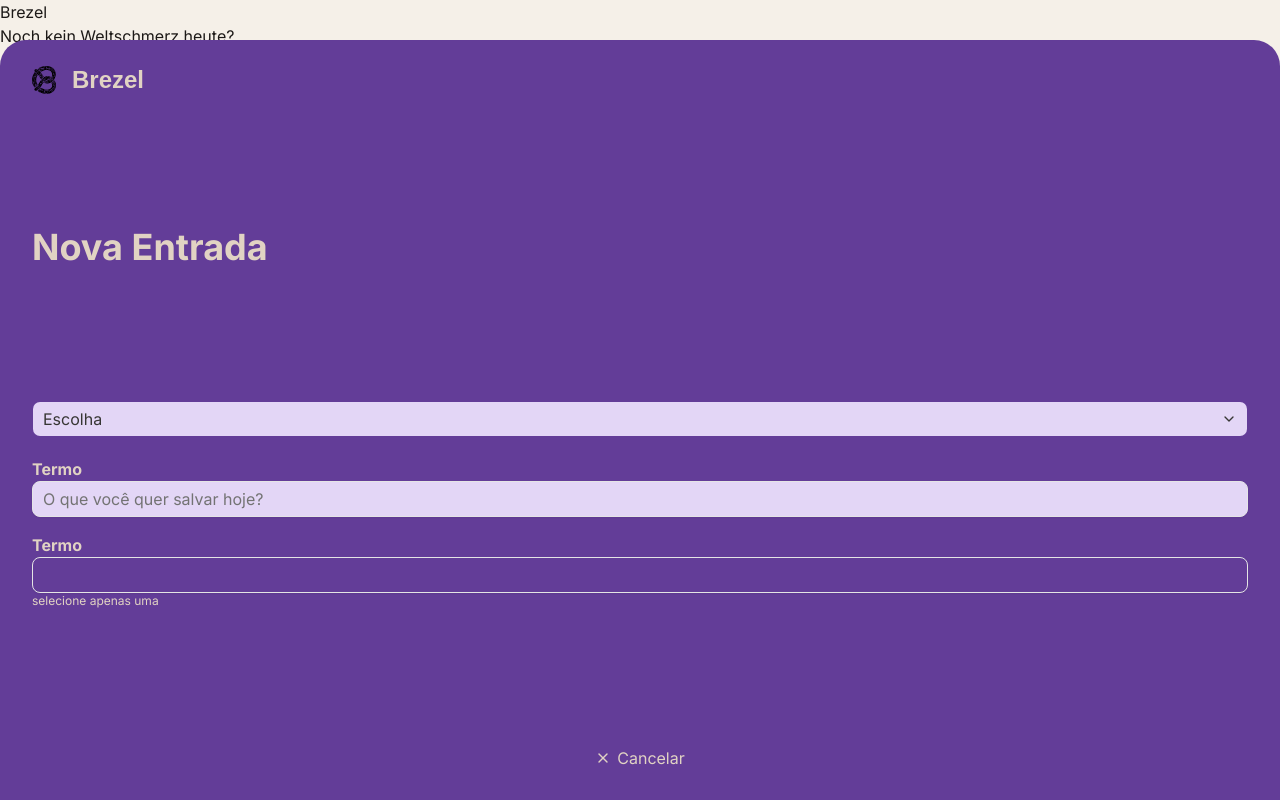
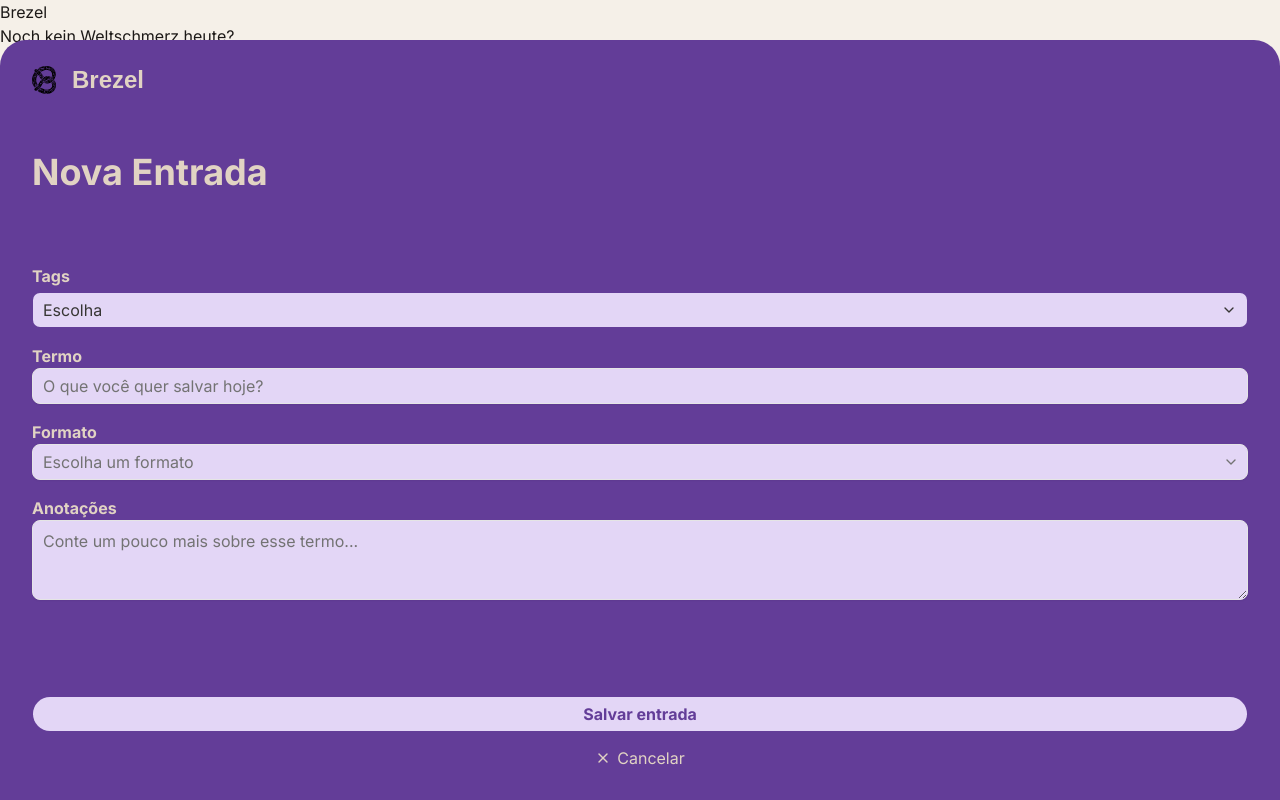
Before and after one commit to joaolavelino/brezel, a Next.js app: page / in a window 1280 px wide. Both pictures are taken after a click on the button "Captura". Built offline with nearby package versions, Linux system fonts and the light colour scheme; a web font is replaced by a local one.

Commit message:
feat: add CaptureForm with RHF, Zod, duplicate detection, and tag combobox

```diff
--- a/src/components/Chip.tsx
+++ b/src/components/Chip.tsx
@@ -15,7 +15,7 @@ export function Chip({
       type="button"
       onClick={(e) => {
         e.stopPropagation();
-        onDelete && onDelete();
+        if (onDelete) onDelete();
       }}
       style={{
         backgroundColor: color ? color : undefined,
--- a/src/components/FieldWrapper.tsx
+++ b/src/components/FieldWrapper.tsx
@@ -1,4 +1,5 @@
 import { ReactNode } from "react";
+import { motion } from "framer-motion";
 
 interface FieldWrapperProps {
   inputId: string;
@@ -14,7 +15,7 @@ export function FieldWrapper({
   inputId,
 }: FieldWrapperProps) {
   return (
-    <div className="flex flex-col items-start">
+    <motion.div className="flex flex-col items-start w-full">
       <label htmlFor={inputId} className="font-bold">
         {label}
       </label>
@@ -26,6 +27,6 @@ export function FieldWrapper({
           </p>
         )}
       </div>
-    </div>
+    </motion.div>
   );
 }
--- a/src/components/TagCombobox.tsx
+++ b/src/components/TagCombobox.tsx
@@ -3,7 +3,7 @@ import { Tag } from "@/generated/prisma/client";
 import { useMemo, useState } from "react";
 import { Popover, PopoverContent, PopoverTrigger } from "./ui/popover";
 import { Button } from "./ui/button";
-import { ChevronDown, ChevronUp, X } from "lucide-react";
+import { ChevronDown, ChevronUp, EraserIcon, X } from "lucide-react";
 import {
   Command,
   CommandEmpty,
@@ -19,14 +19,9 @@ import { AnimatePresence, motion } from "framer-motion";
 interface TagComboboxProps {
   value: Tag[];
   onChange: (tags: Tag[]) => void;
-  errorMessage?: string;
 }
 
-export function TagCombobox({
-  onChange,
-  value,
-  errorMessage,
-}: TagComboboxProps) {
+export function TagCombobox({ onChange, value }: TagComboboxProps) {
   const [isOpen, setIsOpen] = useState(false);
   const [query, setQuery] = useState("");
 
@@ -61,9 +56,9 @@ export function TagCombobox({
     !tags.some((t) => t.name.toLowerCase() === query.toLowerCase());
 
   return (
-    <div className="space-y-1">
-      <div className="flex gap-1 flex-wrap">
-        <AnimatePresence>
+    <motion.div className="space-y-1 w-full">
+      <motion.div className="flex gap-1 flex-wrap">
+        <AnimatePresence mode="popLayout">
           {value.map((el) => (
             <motion.div
               key={el.id}
@@ -87,7 +82,7 @@ export function TagCombobox({
             </motion.div>
           ))}
         </AnimatePresence>
-      </div>
+      </motion.div>
       <Popover open={isOpen} onOpenChange={setIsOpen}>
         <PopoverTrigger asChild>
           <Button
@@ -100,16 +95,22 @@ export function TagCombobox({
 
         <PopoverContent>
           <Command>
-            <div className="flex items-center gap-4">
+            <motion.div className="flex items-center gap-4 w-full mb-2">
               <CommandInput
                 value={query}
                 placeholder="Pesquise por uma tag"
                 onValueChange={(value) => setQuery(value)}
               />
-              <Button variant="ghost" size="icon" onClick={() => setQuery("")}>
-                Limpar
-              </Button>
-            </div>
+              {query.length > 0 && (
+                <Button
+                  variant="ghost"
+                  size="icon"
+                  onClick={() => setQuery("")}
+                >
+                  <EraserIcon />
+                </Button>
+              )}
+            </motion.div>
             <CommandList className="space-y-2">
               <CommandEmpty>Nenhuma tag encontrada</CommandEmpty>
               <CommandGroup>
@@ -137,13 +138,6 @@ export function TagCombobox({
           </Command>
         </PopoverContent>
       </Popover>
-      <div className="min-h-4">
-        {errorMessage && (
-          <p aria-live="polite" className="text-xs">
-            {errorMessage}
-          </p>
-        )}
-      </div>
-    </div>
+    </motion.div>
   );
 }
--- a/src/components/footerTabs.tsx/CaptureContent.tsx
+++ b/src/components/footerTabs.tsx/CaptureContent.tsx
@@ -2,6 +2,7 @@ import { Star, X } from "lucide-react";
 import { Button } from "../ui/button";
 import Image from "next/image";
 import { CaptureForm } from "../forms/capture";
+import { AnimatePresence, motion } from "framer-motion";
 
 interface CaptureProps {
   isCaptureMode: boolean;
@@ -52,12 +53,25 @@ export function CaptureContent({
             </div>
             <h1 className="font-brand font-bold text-2xl">Brezel</h1>
           </div>
-          <h2 className="text-4xl font-bold">Nova Entrada</h2>
-          <CaptureForm />
-          <Button variant="ghost" className="w-full" onClick={toggleCapture}>
-            <X />
-            Cancelar
-          </Button>
+          <AnimatePresence>
+            <motion.div layout className="flex flex-col items-start w-full">
+              <h2 className="text-4xl font-bold">Nova Entrada</h2>
+              <motion.div
+                layout
+                className="flex flex-col mb-2  min-h-135 justify-end w-full"
+              >
+                <CaptureForm />
+              </motion.div>
+              <Button
+                variant="ghost"
+                className="w-full"
+                onClick={toggleCapture}
+              >
+                <X />
+                Cancelar
+              </Button>
+            </motion.div>
+          </AnimatePresence>
         </div>
       )}
     </>
--- a/src/components/footerTabs.tsx/SearchContent.tsx
+++ b/src/components/footerTabs.tsx/SearchContent.tsx
@@ -5,7 +5,6 @@ import { Button } from "../ui/button";
 import { Input } from "../ui/input";
 import { tagsMock } from "@/data/_mock-data/tags";
 import { entriesMock } from "@/data/_mock-data/entries";
-import { getContrastColor } from "@/lib/utils/getContrastColor";
 import { useEntrySearch } from "@/hooks/useEntrySearch";
 import { motion, AnimatePresence } from "framer-motion";
 import { containerVariants, itemVariants } from "@/animations/staggered";
@@ -35,7 +34,7 @@ export function SearchContent({
   } = useEntrySearch(entriesMock);
 
   const incompleteEntriesAmount = entriesMock.filter(
-    (el) => el.definitions.length == 0
+    (el) => el.definitions.length == 0,
   ).length;
 
   //mock data
--- a/src/components/footerTabs.tsx/index.tsx
+++ b/src/components/footerTabs.tsx/index.tsx
@@ -33,7 +33,7 @@ export function FooterTabs() {
   };
 
   return (
-    <div className="fixed w-full bottom-0">
+    <motion.div layout className="fixed w-full bottom-0">
       <AnimatePresence>
         {hasEntries && (
           <motion.div
@@ -103,6 +103,6 @@ export function FooterTabs() {
           />
         </motion.div>
       </AnimatePresence>
-    </div>
+    </motion.div>
   );
 }
--- a/src/components/forms/capture.tsx
+++ b/src/components/forms/capture.tsx
@@ -1,15 +1,28 @@
-import { FieldWrapper } from "../FieldWrapper";
-import { Input } from "../ui/input";
+import { entryFormLabels } from "@/constants/entries";
+import { entriesMock } from "@/data/_mock-data/entries";
+import { Prisma } from "@/generated/prisma/client";
+import { EntryForm } from "@/generated/prisma/enums";
+import { useDebouncer } from "@/hooks/useDebouncer";
+import { normalizeTerm } from "@/lib/normalize-term";
+import { zodResolver } from "@hookform/resolvers/zod";
+import { motion } from "framer-motion";
+import { AlertTriangle } from "lucide-react";
+import { useEffect, useState } from "react";
 import { Controller, useForm } from "react-hook-form";
 import z from "zod";
-import { EntryForm } from "@/generated/prisma/enums";
-import { zodResolver } from "@hookform/resolvers/zod";
+import { FieldWrapper } from "../FieldWrapper";
 import { TagCombobox } from "../TagCombobox";
-import { useEffect, useState } from "react";
-import { useDebouncer } from "@/hooks/useDebouncer";
-import { entriesMock } from "@/data/_mock-data/entries";
-import { Entry, Prisma } from "@/generated/prisma/client";
-import { normalizeTerm } from "@/lib/normalize-term";
+import { Button } from "../ui/button";
+import { Input } from "../ui/input";
+import {
+  Select,
+  SelectContent,
+  SelectGroup,
+  SelectItem,
+  SelectLabel,
+  SelectTrigger,
+  SelectValue,
+} from "../ui/select";
 import {
   Sheet,
   SheetContent,
@@ -18,11 +31,10 @@ import {
   SheetHeader,
   SheetTitle,
 } from "../ui/sheet";
-import { AlertTriangle } from "lucide-react";
-import { Button } from "../ui/button";
+import { Textarea } from "../ui/textarea";
 
 const CreateEntrySchema = z.object({
-  term: z.string().min(1).trim(),
+  term: z.string().min(1, "Este campo não pode ser vazio").trim(),
   notes: z.string().optional(),
   form: z.enum(EntryForm).optional(),
   tags: z.array(z.any()),
@@ -62,9 +74,7 @@ export function CaptureForm() {
   useEffect(() => {
     if (debouncedTerm.length === 0) return;
     const duplicate = entries.find(
-      (el) =>
-        el.termNormalized === normalizeTerm(debouncedTerm) ||
-        el.term === normalizeTerm(debouncedTerm),
+      (el) => el.termNormalized === normalizeTerm(debouncedTerm),
     );
 
     if (duplicate) {
@@ -74,20 +84,28 @@ export function CaptureForm() {
     }
   }, [debouncedTerm, entries]);
 
+  const onSubmit = (data: CaptureFormDataType) => {
+    const tagsIds = data.tags.map((tag) => tag.id);
+    const payload = { ...data, tags: tagsIds };
+    console.log(payload);
+  };
+
   return (
     <>
-      <form className="w-full">
+      <motion.form className="w-full" layout onSubmit={handleSubmit(onSubmit)}>
+        <FieldWrapper
+          label="Tags"
+          inputId="tags"
+          errorMessage={errors?.tags?.message}
+        >
           <Controller
             name="tags"
             control={control}
             render={({ field }) => (
-            <TagCombobox
-              value={field.value}
-              onChange={field.onChange}
-              errorMessage={errors.tags?.message}
-            />
+              <TagCombobox value={field.value} onChange={field.onChange} />
             )}
           />
+        </FieldWrapper>
 
         <FieldWrapper
           inputId="term"
@@ -95,19 +113,58 @@ export function CaptureForm() {
           errorMessage={errors.term?.message}
         >
           <Input
+            className="bg-primary-muted text-text-fixed-dark"
+            placeholder="O que você quer salvar hoje?"
             {...register("term")}
-            placeholder="O que você quer salvar hoje?"
-            className="bg-primary-muted text-text-fixed-dark"
           />
         </FieldWrapper>
         <FieldWrapper
-          inputId="term"
-          label="Termo"
-          errorMessage="selecione apenas uma"
+          inputId="form"
+          label="Formato"
+          errorMessage={errors.form?.message}
         >
-          <Input />
+          <Controller
+            name="form"
+            control={control}
+            render={({ field }) => (
+              <Select value={field.value} onValueChange={field.onChange}>
+                <SelectTrigger className="w-full bg-primary-muted text-text-fixed-dark">
+                  <SelectValue placeholder="Escolha um formato" />
+                </SelectTrigger>
+                <SelectContent className="bg-surface-subtle">
+                  <SelectGroup>
+                    <SelectLabel>Selecione um</SelectLabel>
+                    {Object.entries(entryFormLabels).map(([value, label]) => (
+                      <SelectItem value={value} key={value}>
+                        {label}
+                      </SelectItem>
+                    ))}
+                  </SelectGroup>
+                </SelectContent>
+              </Select>
+            )}
+          />
         </FieldWrapper>
-      </form>
+        <FieldWrapper
+          inputId="notes"
+          label="Anotações"
+          errorMessage={errors.notes?.message}
+        >
+          <Textarea
+            placeholder="Conte um pouco mais sobre esse termo..."
+            className="bg-primary-muted text-text-fixed-dark min-h-20 w-full"
+            rows={5}
+            {...register("notes")}
+          />
+        </FieldWrapper>
+        <Button
+          type="submit"
+          className="bg-primary-muted text-primary w-full rounded-full mt-20"
+          style={{ fontWeight: "bold" }}
+        >
+          Salvar entrada
+        </Button>
+      </motion.form>
       <Sheet
         open={!!duplicateEntry}
         onOpenChange={() => setDuplicateEntry(null)}
--- /dev/null
+++ b/src/constants/entries.ts
@@ -0,0 +1,9 @@
+import { EntryForm } from "@/generated/prisma/enums";
+
+export const entryFormLabels: Record<EntryForm, string> = {
+  word: "Palavra",
+  phrase: "Frase",
+  idiom: "Expressão",
+  question: "Pergunta",
+  not_sure: "Não sei",
+};
```
Lines whose indentation alone changed are shown as unchanged.
